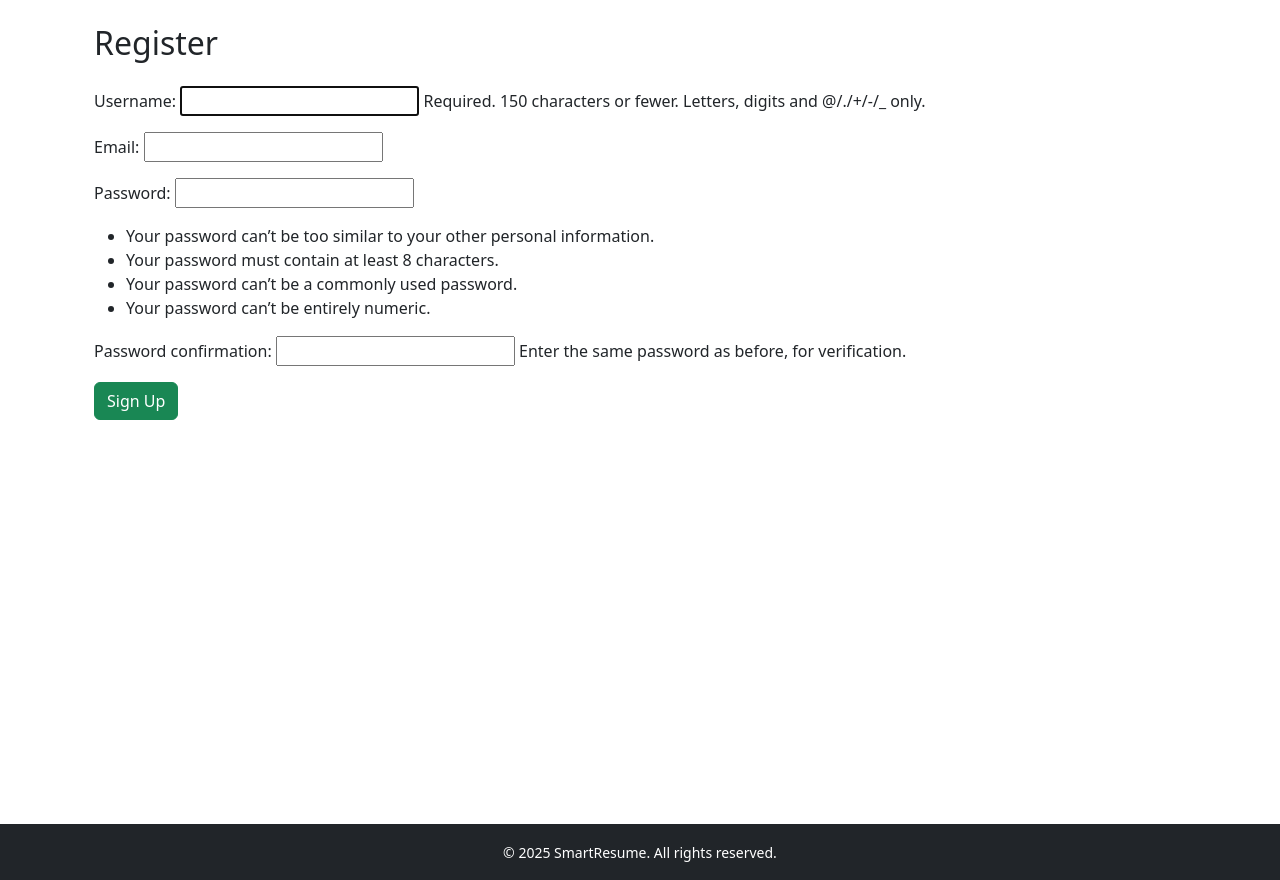
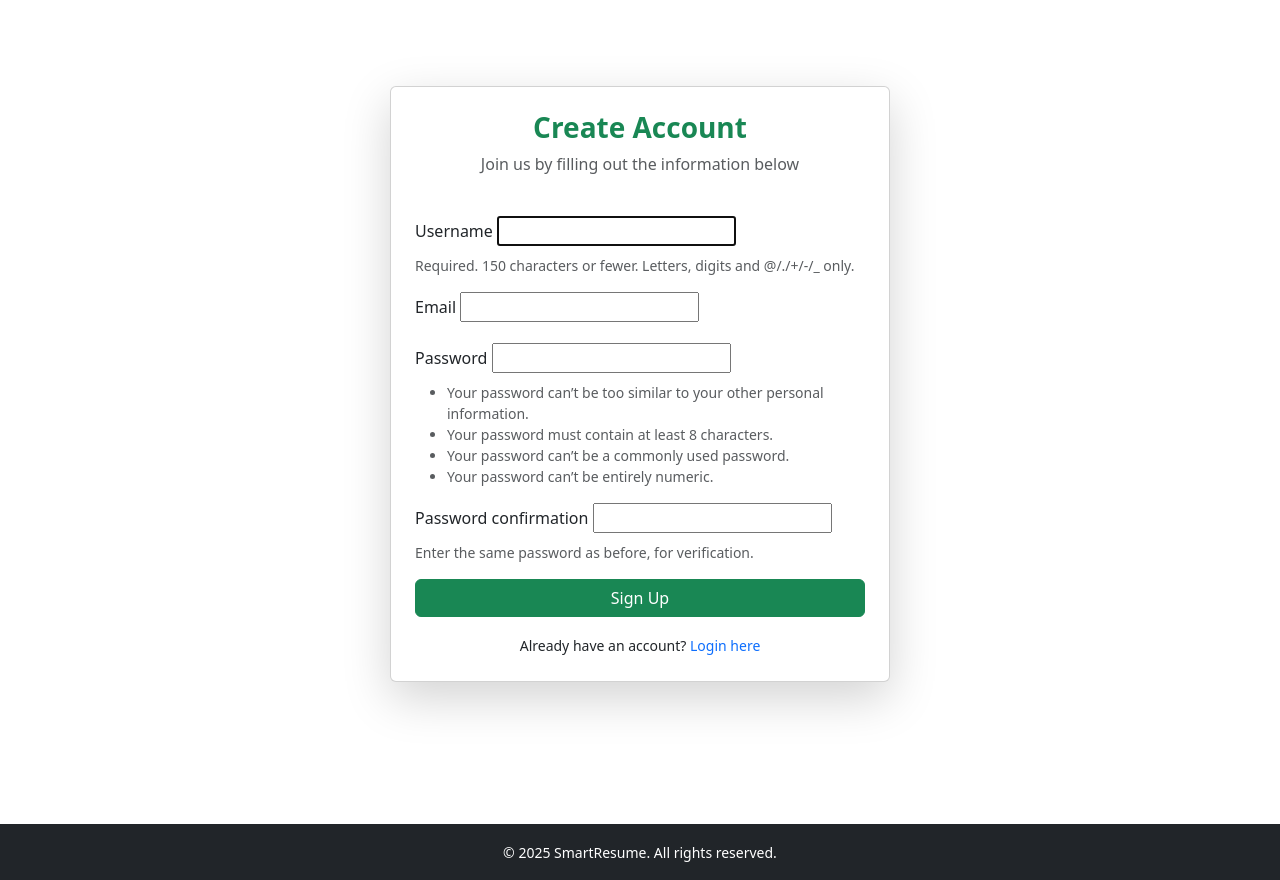
Before and after one commit to Mamun8854/resume-builder, a Django app: page /accounts/register/ in a window 1280 px wide. Shown: the part 56-936 px from the top of the page. Run offline with Django 3.2, Linux system fonts and the light colour scheme.

Commit message:
style: update ui

```diff
--- a/accounts/templates/register.html
+++ b/accounts/templates/register.html
@@ -2,12 +2,35 @@
 {% block title %}Register{% endblock %}
 
 {% block content %}
-<div class="container">
-    <h2 class="mb-4">Register</h2>
-    <form method="post">
-        {% csrf_token %}
-        {{ form.as_p }}
-        <button class="btn btn-success" type="submit">Sign Up</button>
-    </form>
+<div class="container d-flex justify-content-center align-items-center" style="min-height: 90vh;">
+    <div class="card shadow-lg p-4 w-100" style="max-width: 500px;">
+        <div class="text-center mb-4">
+            <h3 class="fw-bold text-success">Create Account</h3>
+            <p class="text-muted">Join us by filling out the information below</p>
+        </div>
+
+        <form method="post" novalidate>
+            {% csrf_token %}
+            {% for field in form %}
+                <div class="mb-3">
+                    <label for="{{ field.id_for_label }}" class="form-label">{{ field.label }}</label>
+                    {{ field }}
+                    {% if field.help_text %}
+                        <div class="form-text">{{ field.help_text }}</div>
+                    {% endif %}
+                    {% for error in field.errors %}
+                        <div class="text-danger small">{{ error }}</div>
+                    {% endfor %}
+                </div>
+            {% endfor %}
+            <div class="d-grid">
+                <button type="submit" class="btn btn-success">Sign Up</button>
+            </div>
+        </form>
+
+        <div class="text-center mt-3">
+            <small>Already have an account? <a href="{% url 'login' %}" class="text-decoration-none">Login here</a></small>
+        </div>
+    </div>
 </div>
 {% endblock %}
```
